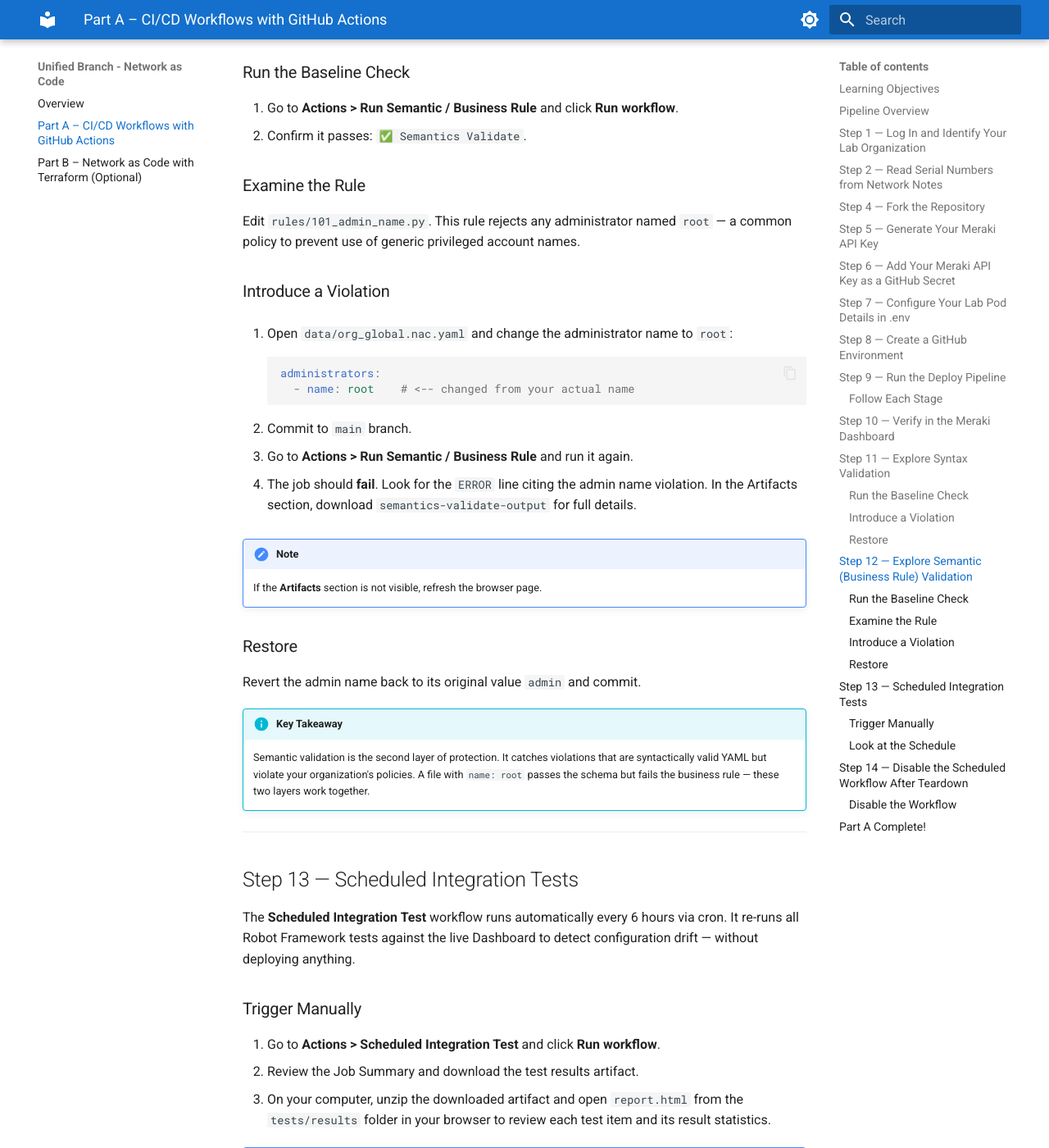
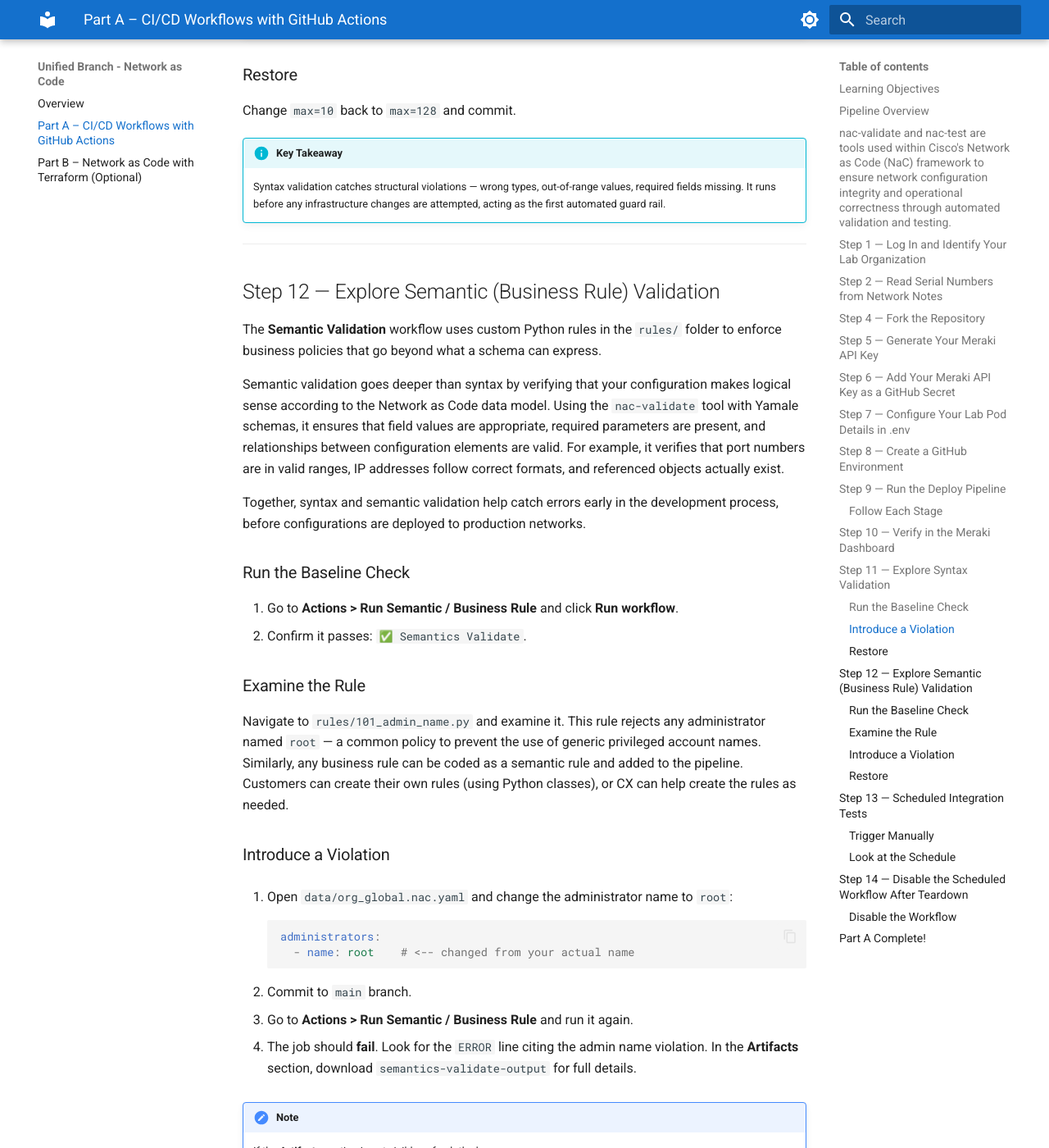
Before and after one commit to shawnhu2020/nac-unified-branch-lab-guide, an MkDocs documentation site: the page built from docs/PART-A-CICD.md, in a window 1280 px wide and 1400 px high, scrolled down 10070 px. Shown: the whole window at 82% size. Built offline with MkDocs 1.6.1 and Material for MkDocs 9.7.7, drawn with Linux system fonts in a browser that asks for light colours; some of the changed text lies outside the part shown.

````diff
--- a/docs/PART-A-CICD.md
+++ b/docs/PART-A-CICD.md
@@ -45,9 +45,10 @@ The full CI/CD pipeline runs these stages in sequence:
 | **Validate** | Checks Terraform formatting and runs `nac-validate` to validate the merged config against the NaC schema |
 | **Plan** | Runs `terraform plan` and saves the plan — shows exactly what will be created/changed |
 | **Deploy** | Runs `terraform apply` using the saved plan — creates the branch networks and claims the hardware |
-| **Integration Test** | Runs Robot Framework tests against the live Meraki Dashboard to verify the deployed config matches the data model |
+| **Integration Test** | Runs Robot Framework tests against the live Meraki Dashboard to verify the deployed config matches the data model, using `nac-test` |
 | **Idempotency Test** | Runs `terraform plan` again after deploy — expects zero changes, confirming the pipeline is idempotent |
 
+[nac-validate](https://github.com/netascode/nac-validate/tree/main) and [nac-test](https://github.com/netascode/nac-test) are tools used within Cisco's Network as Code (NaC) framework to ensure network configuration integrity and operational correctness through automated validation and testing.
 ---
 
 ## Step 1 — Log In and Identify Your Lab Organization
@@ -292,12 +293,16 @@ As the pipeline runs, expand each job to observe what is happening:
 
 ## Step 11 — Explore Syntax Validation
 
-The **Syntax Validation** workflow validates your YAML data files against `schema.yaml` using `iac-validate`. In this step you will break a schema rule and watch the pipeline catch it.
+Network as Code provides two levels of validation to ensure your configuration is both well-formed and logically correct: syntax and semantic validation.
+
+Syntax validation checks that your YAML configuration follows proper formatting rules—correct indentation, valid YAML structure, and proper data types. This catches basic errors like missing colons, incorrect spacing, or malformed lists.
+
+The **Syntax Validation** workflow validates your YAML data files against `schema.yaml` using `nac-validate`. In this step, you will break a schema rule and watch the pipeline catch it. Access to the full and updated schema requires a valid services subscription.
 
 ### Run the Baseline Check
 
 1. Go to **Actions > Run Syntax Validation** and click **Run workflow**. Run the workflow from **Branch: main**.
-2. Confirm it passes: look for **Success** status and `✅ Syntax Validation` .
+2. Confirm it passes: look for **Success** status and `✅ Syntax Validation`.
 
 ### Introduce a Violation
 
@@ -309,6 +314,8 @@ The **Syntax Validation** workflow validates your YAML data files against `schem
     ```
 
 2. Change `max=128` to `max=10` and commit directly to `main`.
+
+    With this change, you are introducing a limit where the organization name can be at most 10 characters long.
 
 3. Go to **Actions > Run Syntax Validation** and run it again.
 
@@ -330,6 +337,10 @@ Change `max=10` back to `max=128` and commit.
 
 The **Semantic Validation** workflow uses custom Python rules in the `rules/` folder to enforce business policies that go beyond what a schema can express.
 
+Semantic validation goes deeper than syntax by verifying that your configuration makes logical sense according to the Network as Code data model. Using the `nac-validate` tool with Yamale schemas, it ensures that field values are appropriate, required parameters are present, and relationships between configuration elements are valid. For example, it verifies that port numbers are in valid ranges, IP addresses follow correct formats, and referenced objects actually exist.
+
+Together, syntax and semantic validation help catch errors early in the development process, before configurations are deployed to production networks.
+
 ### Run the Baseline Check
 
 1. Go to **Actions > Run Semantic / Business Rule** and click **Run workflow**.
@@ -337,7 +348,7 @@ The **Semantic Validation** workflow uses custom Python rules in the `rules/` fo
 
 ### Examine the Rule
 
-Edit `rules/101_admin_name.py`. This rule rejects any administrator named `root` — a common policy to prevent use of generic privileged account names.
+Navigate to `rules/101_admin_name.py` and examine it. This rule rejects any administrator named `root` — a common policy to prevent the use of generic privileged account names. Similarly, any business rule can be coded as a semantic rule and added to the pipeline. Customers can create their own rules (using Python classes), or CX can help create the rules as needed.
 
 ### Introduce a Violation
 
@@ -352,8 +363,7 @@ Edit `rules/101_admin_name.py`. This rule rejects any administrator named `root`
 
 3. Go to **Actions > Run Semantic / Business Rule** and run it again.
 
-4. The job should **fail**. Look for the `ERROR` line citing the admin name violation. In the Artifacts
- section, download `semantics-validate-output` for full details.
+4. The job should **fail**. Look for the `ERROR` line citing the admin name violation. In the **Artifacts** section, download `semantics-validate-output` for full details.
 
 !!! note
     If the **Artifacts** section is not visible, refresh the browser page.
@@ -370,17 +380,19 @@ Revert the admin name back to its original value `admin` and commit.
 
 ## Step 13 — Scheduled Integration Tests
 
-The **Scheduled Integration Test** workflow runs automatically every 6 hours via cron. It re-runs all Robot Framework tests against the live Dashboard to detect configuration drift — without deploying anything.
+The **Scheduled Integration Test** workflow uses an hourly cron heartbeat and a user-selected interval to run Robot Framework tests against the live Dashboard for drift detection — without deploying anything.
 
 ### Trigger Manually
 
 1. Go to **Actions > Scheduled Integration Test** and click **Run workflow**.
-2. Review the Job Summary and download the test results artifact.
-3. On your computer, unzip the downloaded artifact and open `report.html` from the `tests/results` folder in your browser to review each test item and its result statistics.
+2. Select **check_interval** (`once`, `1`, `6`, `12`, or `24` hours).
+3. Review the Job Summary and download the test results artifact.
+4. On your computer, unzip the downloaded artifact and open `report.html` from the `tests/results` folder in your browser to review each test item and its result statistics.
 
 !!! note
     If the **Artifacts** section is not visible, refresh the browser page.
 
+What you see here is a small sample of tests provided for illustration. You can confirm that tests were automatically created for all networks without human intervention. You can also review how long the test suite took to complete. When a customer has a full Services as Code subscription, they get access not only to the full schema, but also to the full test suite for every feature supported through Netascode.
 
 
 ### Look at the Schedule
@@ -390,9 +402,22 @@ Open `.github/workflows/scheduled-integration-test.yml` and find:
 ```yaml
 on:
   schedule:
-    - cron: '0 */6 * * *'   # every 6 hours
-  workflow_dispatch:          # allow manual trigger
+        - cron: '0 * * * *'   # hourly heartbeat
+    workflow_dispatch:
+        inputs:
+            check_interval:
+                default: '6'
+                options:
+                    - 'once'
+                    - '1'
+                    - '6'
+                    - '12'
+                    - '24'
 ```
+
+The selected interval is saved in `.github/integration-test-schedule` during manual runs.
+
+Periodic execution does not begin until the first manual run sets this value.
 
 !!! info "Key Takeaway — Day-2 Operations"
     Scheduled tests answer a critical question: **"Has anyone manually changed the network since we last deployed?"**
@@ -405,7 +430,7 @@ on:
 
 ## Step 14 — Disable the Scheduled Workflow After Teardown
 
-Once the lab networks are destroyed, the **Scheduled Integration Test** workflow will continue to run every 6 hours and fail — because the Meraki networks it tests no longer exist. To avoid noisy failure notifications and unnecessary API calls, disable the schedule after teardown.
+Once the lab networks are destroyed, the **Scheduled Integration Test** workflow can continue to evaluate on the hourly heartbeat and may trigger test runs based on the saved interval. Because the Meraki networks no longer exist, these runs fail. To avoid noisy failure notifications and unnecessary API calls, disable the workflow after teardown.
 
 ### Disable the Workflow
 
````
Also changed, not shown: docs/LAB-GUIDE.md (+1 -1 lines).
